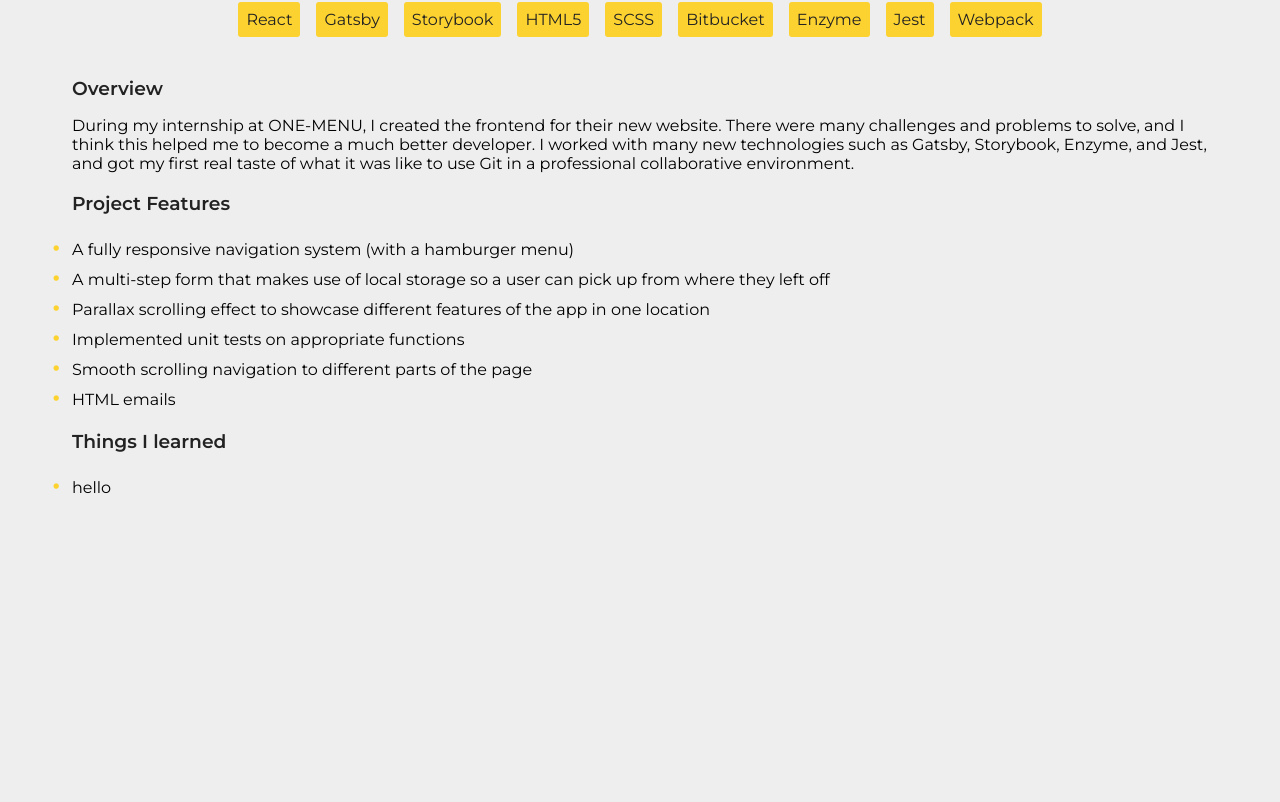
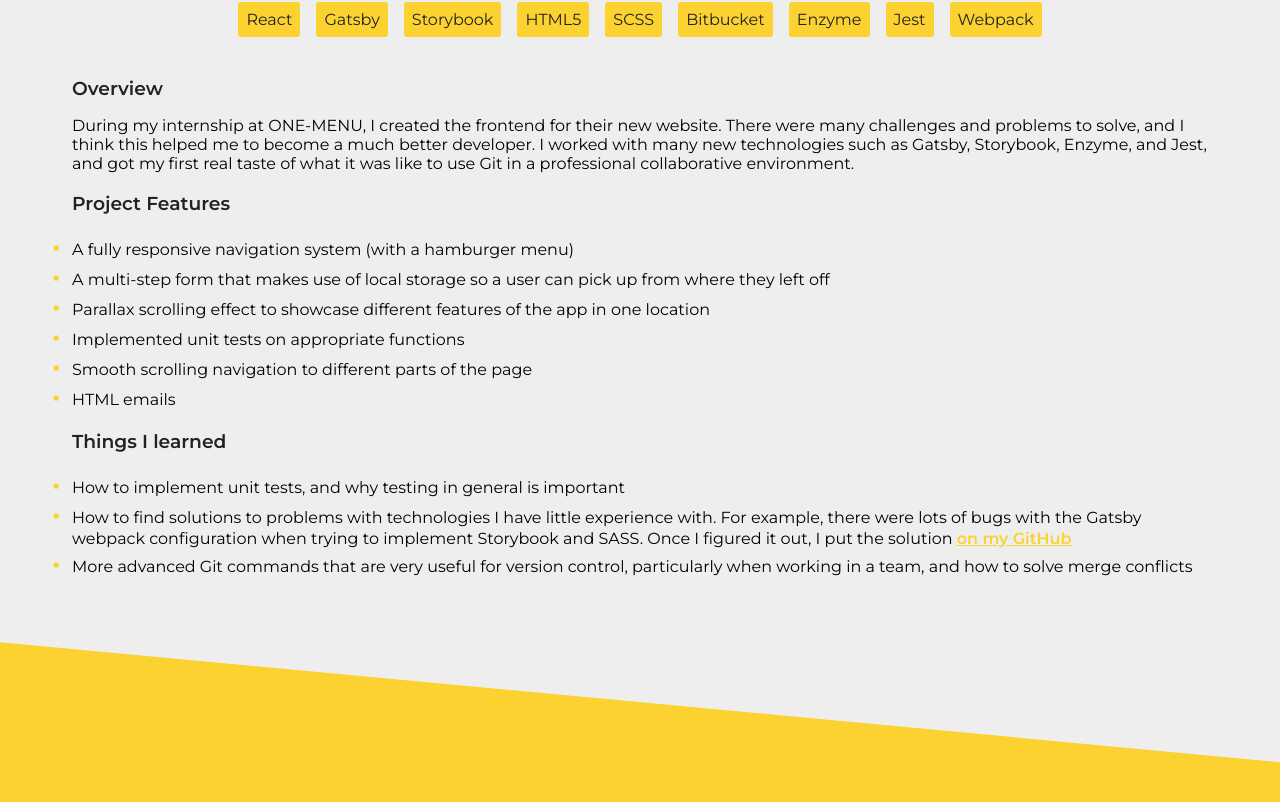
Before and after one commit to BillyLevin/billylevin, a React (Create React App) app: page /one-menu in a window 1280 px wide. Shown: the part 1062-1864 px from the top of the page. Before the commit the page ends 1625 px from the top, so only its background shows below. Built offline with nearby package versions, Linux system fonts and the light colour scheme.

Commit message:
add variants to Link component and finish 'things i learned' content

```diff
--- a/src/components/Link.tsx
+++ b/src/components/Link.tsx
@@ -1,26 +1,58 @@
 import * as React from 'react';
 import styled from 'styled-components';
+import { alterColor } from '../utils/alterColor';
 
 interface Props extends React.AnchorHTMLAttributes<HTMLAnchorElement> {
   primaryColor: string;
+  variant: 'primaryButton' | 'secondaryButton' | 'link';
 }
 
 interface StyleProps {
   primaryColor: string;
+  variant: 'primaryButton' | 'secondaryButton' | 'link';
 }
+
+const getInitialBackgroundColor = (props: any) => {
+  const { variant } = props;
+
+  if (variant === 'primaryButton') {
+    return props.primaryColor;
+  }
+
+  if (variant === 'secondaryButton') {
+    return props.theme.colors.light[0];
+  }
+
+  return 'transparent';
+};
+
+const getHoverBackgroundColor = (props: any) => {
+  const { variant } = props;
+
+  if (variant === 'primaryButton') {
+    return alterColor(props.primaryColor, -25);
+  }
+
+  if (variant === 'secondaryButton') {
+    return props.primaryColor;
+  }
+
+  return 'transparent';
+};
 
 const StyledLink = styled.a<StyleProps>`
   outline: 0;
 
   &:link,
   &:visited {
-    background-color: ${props => props.theme.colors.light[0]};
-    color: ${props => props.primaryColor};
-    border: ${props => '2px solid ' + props.primaryColor};
-    text-decoration: none;
-    padding: 0.8rem 1.6rem;
-    text-transform: uppercase;
-    font-size: 1.2rem;
+    background-color: ${getInitialBackgroundColor};
+    color: ${props =>
+      props.variant === 'primaryButton' ? props.theme.colors.light[0] : props.primaryColor};
+    border: ${props => (props.variant === 'link' ? 0 : '2px solid ' + props.primaryColor)};
+    text-decoration: ${props => (props.variant === 'link' ? 'underline' : 'none')};
+    padding: ${props => (props.variant === 'link' ? 0 : '0.8rem 1.6rem')};
+    text-transform: ${props => (props.variant === 'link' ? 'none' : 'uppercase')};
+    font-size: ${props => (props.variant === 'link' ? '' : '1.2rem')};
     font-weight: 600;
     transition: all 0.3s;
     border-radius: 3px;
@@ -29,8 +61,11 @@ const StyledLink = styled.a<StyleProps>`
   &:hover,
   &:focus,
   &:active {
-    color: ${props => props.theme.colors.light[0]};
-    background-color: ${props => props.primaryColor};
+    color: ${props =>
+      props.variant === 'link' ? alterColor(props.primaryColor, -25) : props.theme.colors.light[0]};
+    background-color: ${getHoverBackgroundColor};
+    border-color: ${props =>
+      props.variant === 'primaryButton' ? alterColor(props.primaryColor, -25) : props.primaryColor};
   }
 `;
 
--- a/src/components/ProjectOverview.tsx
+++ b/src/components/ProjectOverview.tsx
@@ -27,6 +27,10 @@ interface TechProps extends StyleProps {
 }
 
 interface DescProps {
+  primaryColor: string;
+}
+
+interface FooterProps {
   primaryColor: string;
 }
 
@@ -113,6 +117,12 @@ const Links = styled.div`
   }
 `;
 
+const Footer = styled.footer<FooterProps>`
+  height: 20rem;
+  background-color: ${props => props.primaryColor};
+  clip-path: polygon(0 0, 100% 60%, 100% 100%, 0 100%);
+`;
+
 const ProjectOverview: React.FC<Props> = ({
   primaryColor,
   secondaryColor,
@@ -146,6 +156,7 @@ const ProjectOverview: React.FC<Props> = ({
           <Links>
             {codeLink && (
               <Link
+                variant="secondaryButton"
                 href={codeLink}
                 target="_blank"
                 rel="noopener noreferrer"
@@ -156,6 +167,7 @@ const ProjectOverview: React.FC<Props> = ({
             )}
             {demoLink && (
               <Link
+                variant="primaryButton"
                 href={demoLink}
                 target="_blank"
                 rel="noopener noreferrer"
@@ -169,6 +181,7 @@ const ProjectOverview: React.FC<Props> = ({
 
         <Description primaryColor={primaryColor}>{children}</Description>
       </ContentContainer>
+      <Footer primaryColor={primaryColor} />
     </>
   );
 };
--- a/src/pages/mealplanner.tsx
+++ b/src/pages/mealplanner.tsx
@@ -9,7 +9,7 @@ const MealPlanner: React.FC = () => {
       secondaryColor="#eee"
       tagColor="#eee"
       title="MealPlanner - Calorie/Protein Tracking App"
-      technologies={['HTML5', 'SCSS', 'BEM', 'Vanilla JavaScript']}
+      technologies={['HTML5', 'SCSS', 'BEM', 'JavaScript', 'Module Pattern']}
       mainImg={mainImg}
       codeLink="https://github.com/BillyLevin/mealplanner"
       demoLink="https://billylevin.github.io/mealplanner/"
@@ -35,7 +35,13 @@ const MealPlanner: React.FC = () => {
         <br />
         <h3>Things I learned</h3>
         <ul>
-          <li>hello</li>
+          <li>
+            As projects become more complex, simply using vanilla JavaScript becomes a lot more
+            difficult. It made me realise how useful frameworks and libraries can be when it comes
+            to JavaScript development
+          </li>
+          <li>How to make use of local storage to manipulate the DOM in JavaScript</li>
+          <li>SCSS is amazing!</li>
         </ul>
       </>
     </ProjectOverview>
--- a/src/pages/one-menu.tsx
+++ b/src/pages/one-menu.tsx
@@ -1,4 +1,5 @@
 import * as React from 'react';
+import Link from '../components/Link';
 import ProjectOverview from '../components/ProjectOverview';
 import mainImg from '../img/one-menu-main.png';
 
@@ -49,7 +50,25 @@ const OneMenu: React.FC = () => {
         <br />
         <h3>Things I learned</h3>
         <ul>
-          <li>hello</li>
+          <li>How to implement unit tests, and why testing in general is important</li>
+          <li>
+            How to find solutions to problems with technologies I have little experience with. For
+            example, there were lots of bugs with the Gatsby webpack configuration when trying to
+            implement Storybook and SASS. Once I figured it out, I put the solution{' '}
+            <Link
+              href="https://github.com/BillyLevin/gatsby-starter-storybook-sass"
+              target="_blank"
+              rel="noopener noreferrer"
+              variant="link"
+              primaryColor="#fcd230"
+            >
+              on my GitHub
+            </Link>
+          </li>
+          <li>
+            More advanced Git commands that are very useful for version control, particularly when
+            working in a team, and how to solve merge conflicts
+          </li>
         </ul>
       </>
     </ProjectOverview>
--- /dev/null
+++ b/src/utils/alterColor.ts
@@ -0,0 +1,33 @@
+// Credit: https://css-tricks.com/snippets/javascript/lighten-darken-color/
+
+export const alterColor = (color: string, amount: number) => {
+  color = color.slice(1);
+
+  const num = parseInt(color, 16);
+
+  let r = (num >> 16) + amount;
+
+  if (r > 255) {
+    r = 255;
+  } else if (r < 0) {
+    r = 0;
+  }
+
+  let b = ((num >> 8) & 0x00ff) + amount;
+
+  if (b > 255) {
+    b = 255;
+  } else if (b < 0) {
+    b = 0;
+  }
+
+  let g = (num & 0x0000ff) + amount;
+
+  if (g > 255) {
+    g = 255;
+  } else if (g < 0) {
+    g = 0;
+  }
+
+  return '#' + (g | (b << 8) | (r << 16)).toString(16);
+};
```
